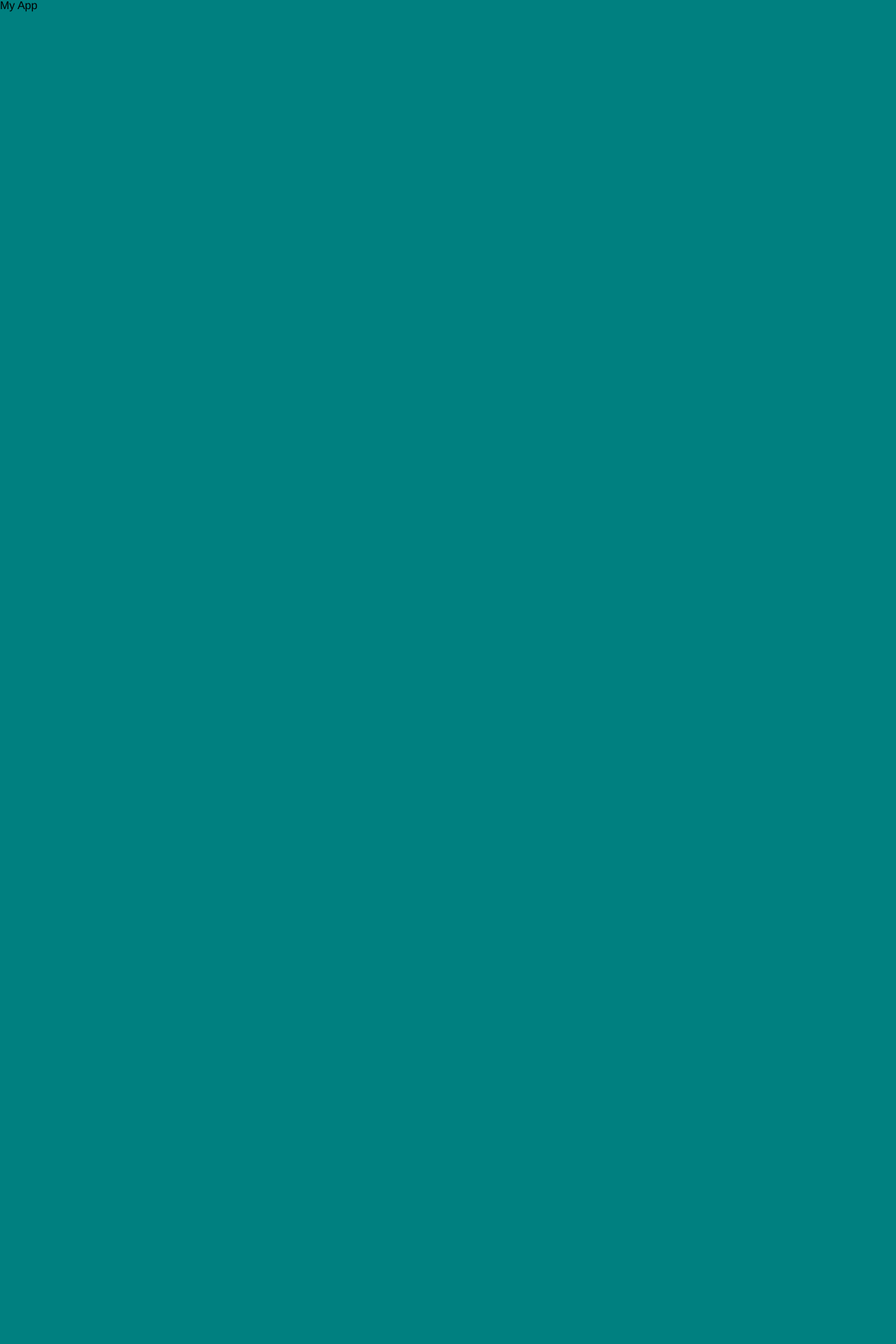
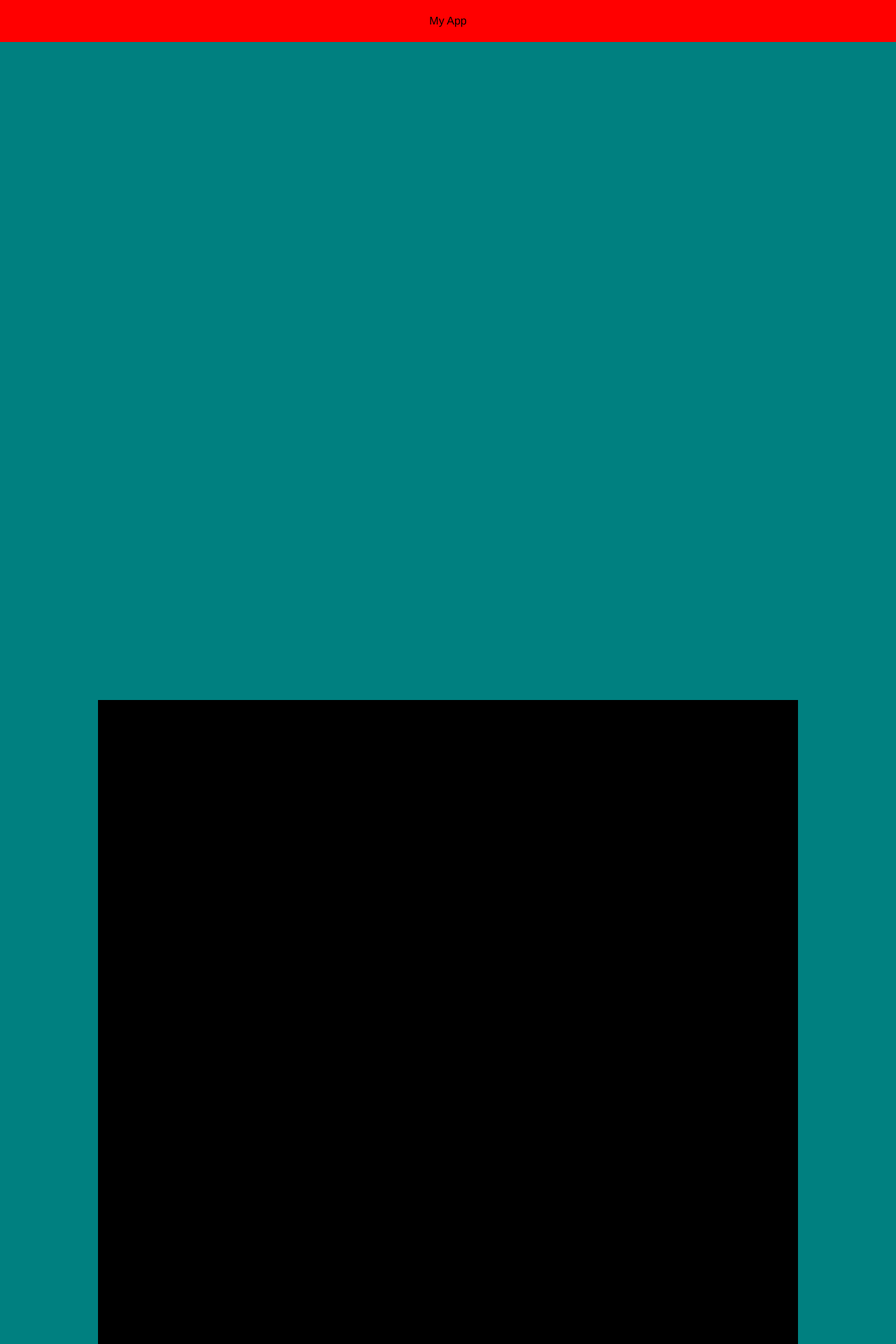
Before and after one commit to ArgumentExxxception/Frontend, a React (Create React App) app: page / in a window 1280 px wide. Shown: the top 1920 px of the page at 70% size. Before the commit the page ends 800 px from the top, so only its background shows below. Built offline with nearby package versions, Linux system fonts and the light colour scheme.

Commit message:
Add header and footer

```diff
--- a/src/App.jsx
+++ b/src/App.jsx
@@ -1,11 +1,30 @@
+import Header from "./components/header/Header"
+import styled from "styled-components";
+import Footer from "./components/footer/Footer";
+
+const Main = styled.div`
+  height:3000px;
+  display: flex;
+  justify-content:center;
+  align-items:center;`
+
+const MainBlock = styled.div`
+  background-color:black;
+  height: 1000px;
+  width: 1000px;
+`
+
 const App = () => {
   return (
-    <div className="App">
-      <div>
-        <h2>My App</h2>
-      </div>
+    <div>
+      <Header />
+      {/* Чтобы было видно, что прокрутка вниз работает и Header зафиксирован */}
+      <Main>
+        <MainBlock></MainBlock>
+      </Main>
+      <Footer/>
     </div>
   );
-};
+}
 
 export default App;
--- /dev/null
+++ b/src/components/footer/Footer.jsx
@@ -0,0 +1,20 @@
+import styled from "styled-components";
+
+const FooterContainer = styled.div`
+    display: flex;
+    justify-content: flex-start;
+    padding-left: 30px;
+    align-items:center;
+    height:60px;
+    background-color:red;
+`
+
+const Footer = () => {
+    return (
+        <FooterContainer>
+            Ⓒ 2023 Almaz Ahmetshin
+        </FooterContainer>
+    );
+}
+
+export default Footer;
--- /dev/null
+++ b/src/components/header/Header.jsx
@@ -0,0 +1,21 @@
+import styled from "styled-components";
+
+const HeaderFixed = styled.header`
+    display: flex;
+    height:60px;
+    width: 100%;
+    align-items:center;
+    justify-content:center;
+    position:fixed;
+    background-color:red;
+`
+
+const Header = () => {
+    return(
+    <HeaderFixed>
+        My App
+    </HeaderFixed>
+    );
+}
+
+export default Header;
```
